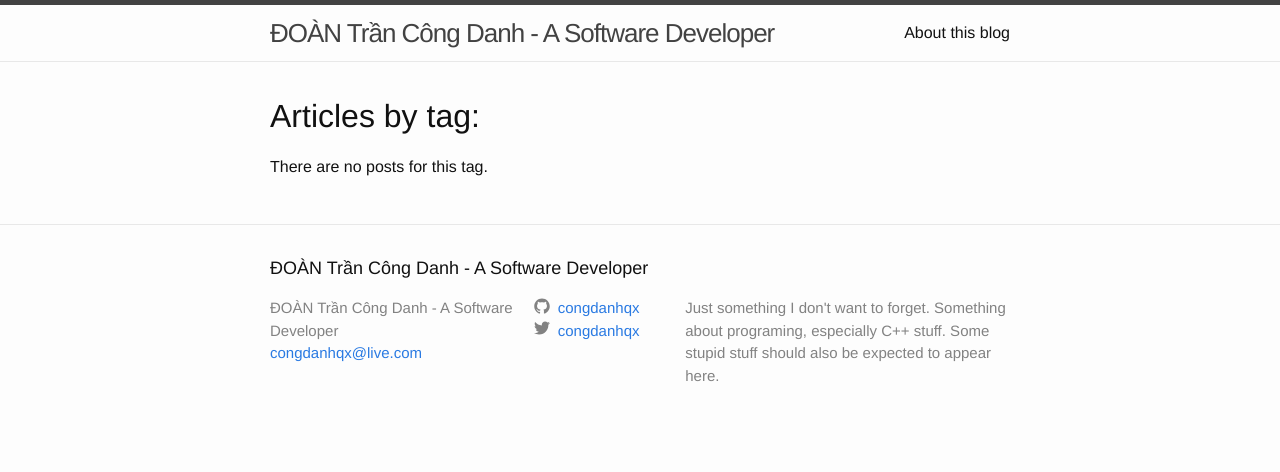
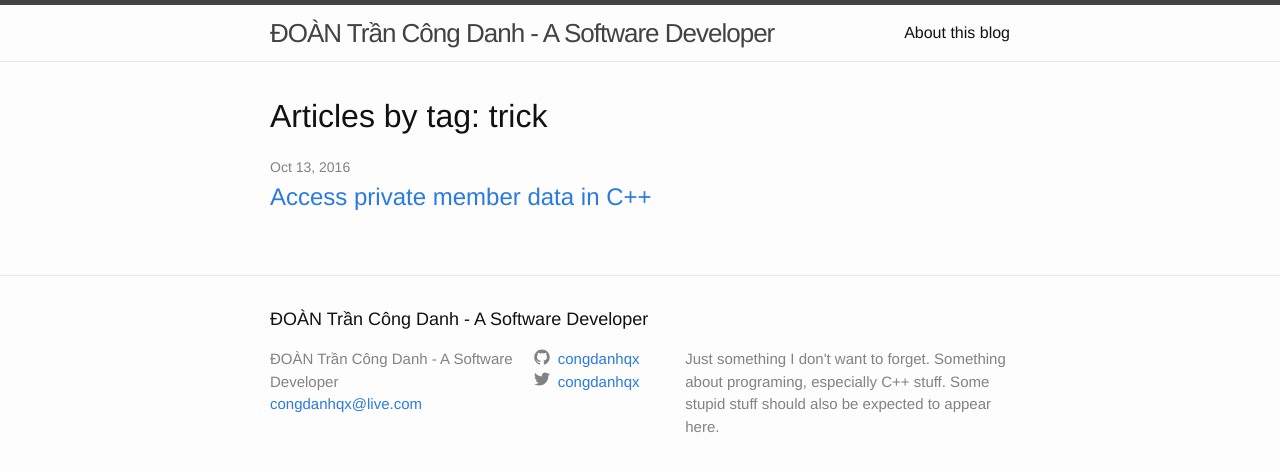
Before and after one commit to congdanhqx-zz/congdanhqx.github.io, a Jekyll site: the page built from _my_tags/trick.markdown, in a window 1280 px wide. Shown: the top 472 px of the page. Built offline with Jekyll 4.4.1, drawn with Linux system fonts in a browser that asks for light colours; some web fonts are replaced.

Commit message:
Fix the filter in blog by tag and category

```diff
--- a/_layouts/blog_by_category.html
+++ b/_layouts/blog_by_category.html
@@ -4,11 +4,11 @@ layout: default
 
 <div class="home">
 
-<h1>Articles by category: {{ page.category }}</h1>
+<h1>Articles by category: {{ page.name }}</h1>
 
   <ul class="post-list">
-    {% if site.category[page.category] %}
-        {% for post in site.category[page.category] %}
+    {% if site.category[page.slug] %}
+        {% for post in site.category[page.slug] %}
           <li>
             <span class="post-meta">{{ post.date | date: "%b %-d, %Y" }}</span>
             <h2>
--- a/_layouts/blog_by_tag.html
+++ b/_layouts/blog_by_tag.html
@@ -4,11 +4,11 @@ layout: default
 
 <div class="home">
 
-<h1>Articles by tag: {{ page.tag }}</h1>
+<h1>Articles by tag: {{ page.name }}</h1>
 
   <ul class="post-list">
-    {% if site.tags[page.tag] %}
-        {% for post in site.tags[page.tag] %}
+    {% if site.tags[page.slug] %}
+        {% for post in site.tags[page.slug] %}
           <li>
             <span class="post-meta">{{ post.date | date: "%b %-d, %Y" }}</span>
             <h2>
--- a/_layouts/post.html
+++ b/_layouts/post.html
@@ -3,7 +3,7 @@ layout: default
 ---
 <!-- from http://www.minddust.com/post/alternative-tags-and-categories-on-github-pages/ -->
 {% if page.categories.size > 0 %}
-  {% capture categories_content %}in{% endcapture %}
+  {% capture categories_content %}in {% endcapture %}
   {% for post_category in page.categories %}
     {% assign category = site.my_categories | where: "slug", post_category %}
     {% if category %}
```
